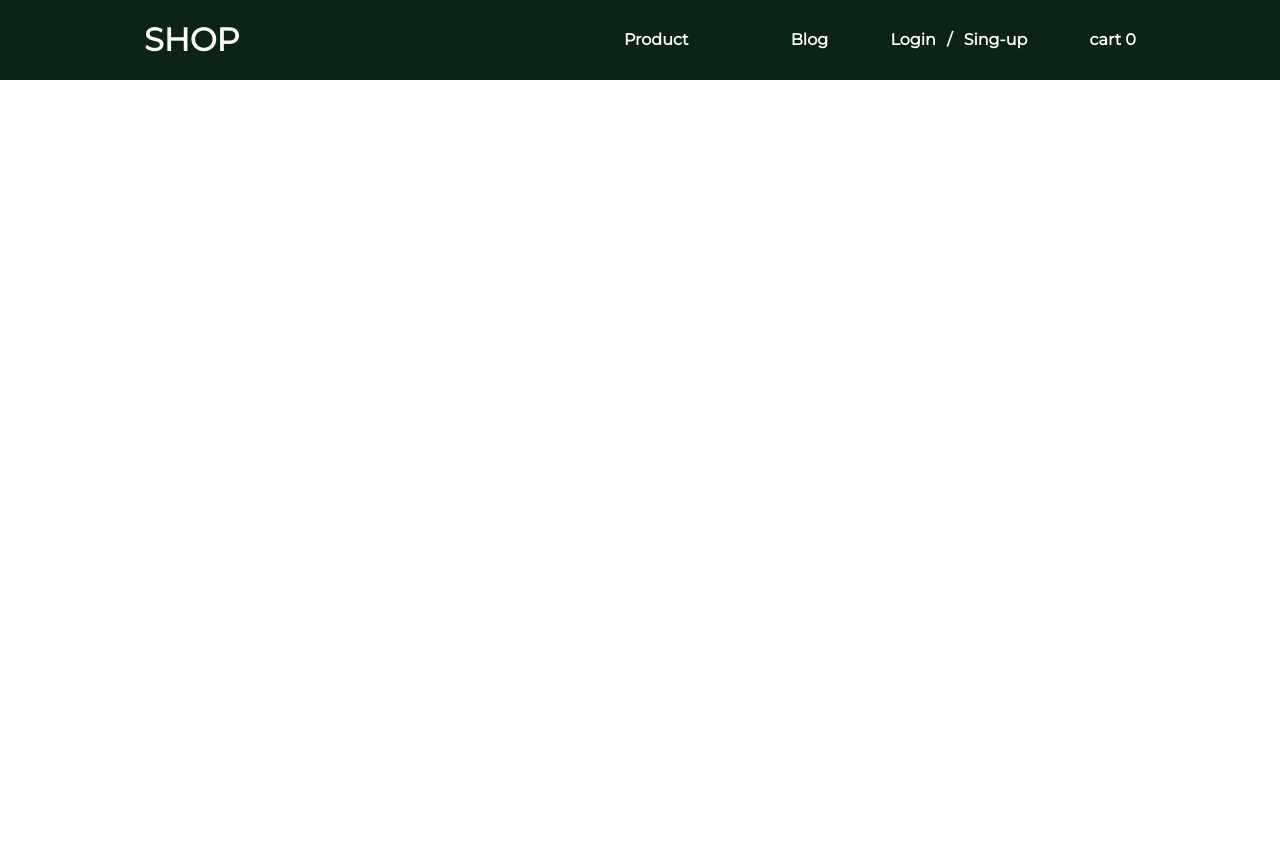
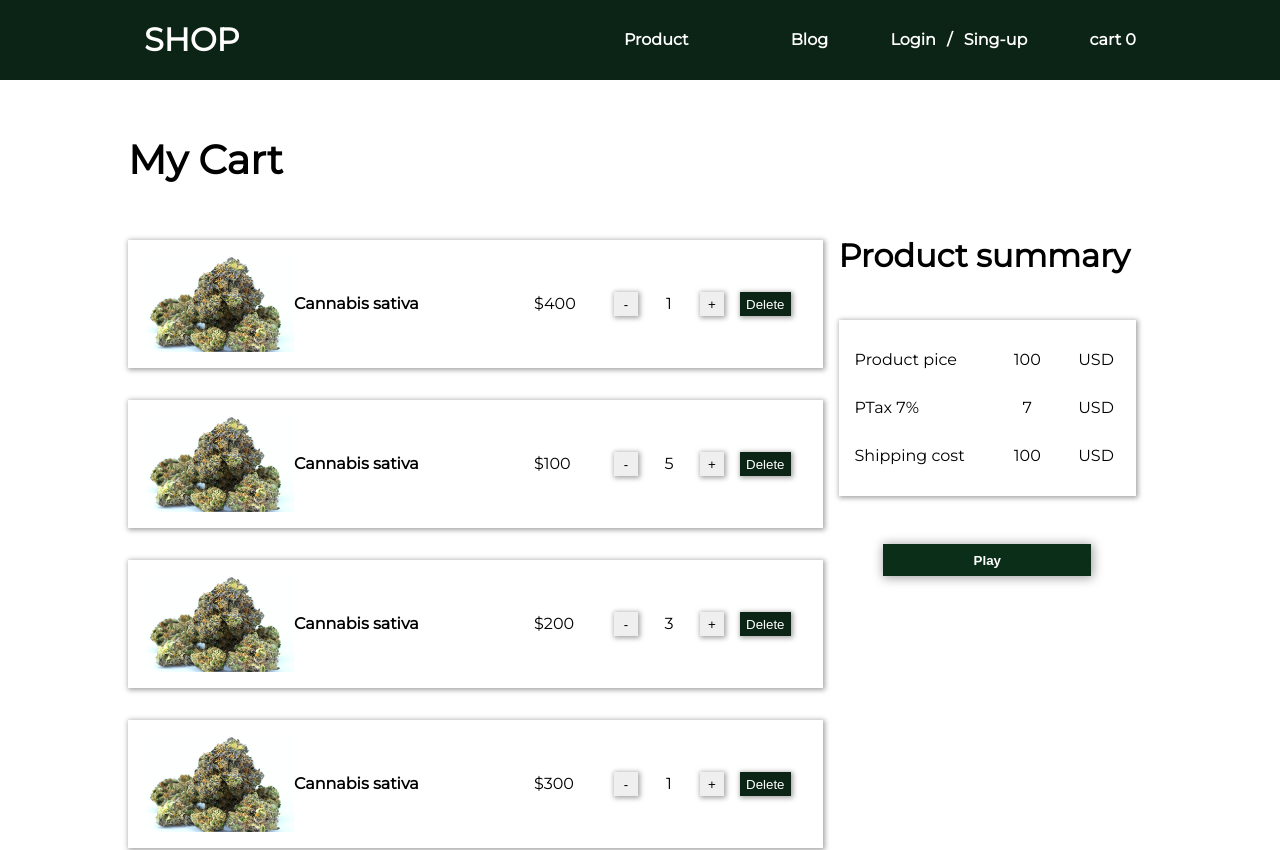
Before and after one commit to nuntipatcpe/shop-vite-project, a React (Vite) app: page /cart in a window 1280 px wide. Shown: the top 850 px of the page. Before the commit the page ends 800 px from the top, so only its background shows below. Built offline with nearby package versions, Linux system fonts and the light colour scheme.

Commit message:
feat : cart

```diff
--- a/src/App.jsx
+++ b/src/App.jsx
@@ -5,8 +5,9 @@ import Navbar from './layout/Navbar'
 import Home from './pages/Home'
 import Products from './pages/Products'
 import ProductDetails from './pages/ProductDetails'
+import Cart from './pages/Cart'
 
-import { BrowserRouter as Router, Routes , Route, Link } from "react-router-dom";
+import { BrowserRouter as Router, Routes , Route} from "react-router-dom";
 
 function App() {
   const [count, setCount] = useState()
@@ -22,7 +23,7 @@ function App() {
           <Route path='/Products/tools' element={<Products menu={'tools'}/>} />
           <Route path='/details' element={<ProductDetails/>} />
           <Route path='/tools' element={<Products/>} />
-
+          <Route path='/cart' element={<Cart/>} />
         </Routes>
       </Router>
 
--- /dev/null
+++ b/src/component/Cart/ListProduct.jsx
@@ -0,0 +1,35 @@
+import React,{useState} from "react";
+
+function ListProduct(props) {
+    const data = props.data;
+    const [count, setCount] = useState(data.num);
+  return (
+    <div className="product-items">
+      <img src="/src/assets/img/bg-2.png" alt="" />
+      <div className="name">{data.name}</div>
+      <div className="pice">{data.pice}</div>
+      <div className="num">
+        <button
+          className="increase"
+          onClick={() => {
+            setCount(count - 1);
+          }}
+        >
+          -
+        </button>
+        <p>{count}</p>
+        <button
+          className="decrease"
+          onClick={() => {
+            setCount(count + 1);
+          }}
+        >
+          +
+        </button>
+      </div>
+      <button className="delete-btn">Delete</button>
+    </div>
+  );
+}
+
+export default ListProduct;
--- /dev/null
+++ b/src/pages/Cart.jsx
@@ -0,0 +1,101 @@
+import React from "react";
+import ListProduct from "../component/Cart/ListProduct";
+
+function Cart() {
+  const data = [
+    {
+      name: "Cannabis sativa",
+      pice: "$400",
+      num: 1,
+    },
+    {
+      name: "Cannabis sativa",
+      pice: "$100",
+      num: 5,
+    },
+    {
+      name: "Cannabis sativa",
+      pice: "$200",
+      num: 3,
+    },
+    {
+      name: "Cannabis sativa",
+      pice: "$300",
+      num: 1,
+    },
+    {
+      name: "Cannabis sativa",
+      pice: "$300",
+      num: 1,
+    },
+    {
+      name: "Cannabis sativa",
+      pice: "$300",
+      num: 1,
+    },
+    {
+      name: "Cannabis sativa",
+      pice: "$300",
+      num: 1,
+    },
+    {
+      name: "Cannabis sativa",
+      pice: "$300",
+      num: 1,
+    },
+    {
+      name: "Cannabis sativa",
+      pice: "$300",
+      num: 1,
+    },
+    {
+      name: "Cannabis sativa",
+      pice: "$300",
+      num: 1,
+    }
+  ];
+
+  return (
+    <div className="cart">
+      <div className="container">
+        <div className="cart-items">
+          <h1>My Cart</h1>
+          {/* _______________ */}
+          {data.map((item) => {
+            return (
+                    <ListProduct data={item}/>
+            );
+          })}
+
+        </div>
+        <div className="summary">
+
+          <h1>Product summary</h1>
+          <div className="card-summary">
+            <div className="item">
+              <h2>Product pice</h2>
+              <p>100</p>
+              <p>USD</p>
+            </div>
+            <div className="item">
+              <h2>PTax 7%</h2>
+              <p>7</p>
+              <p>USD</p>
+            </div>
+            <div className="item">
+              <h2>Shipping cost</h2>
+              <p>100</p>
+              <p>USD</p>
+            </div>
+          </div>
+          <div className="btn">
+            <button>Play</button>
+          </div>
+
+        </div>
+      </div>
+    </div>
+  );
+}
+
+export default Cart;
--- a/src/pages/ProductDetails.jsx
+++ b/src/pages/ProductDetails.jsx
@@ -9,7 +9,7 @@ function ProductDetails() {
         <h1 className="title">Product details</h1>
         <div className="detail-con">
           <div className="img">
-            <img src="/src/assets/img/bg-2.png" alt="" />
+            <img src="/src/assets/img/bg-1.png" alt="" />
           </div>
 
           <div className="detail">
@@ -35,6 +35,7 @@ function ProductDetails() {
                 +
               </button>
             </div>
+
             <div className="btn">
               <button className="add-cart">Add to cart</button>
               <button className="buy">Buy</button>
--- a/src/pages/Products.jsx
+++ b/src/pages/Products.jsx
@@ -7,7 +7,7 @@ function Products(props) {
   return (
     <div className="product">
       <div className="container">
-        <h1 className="title">Cannabis strains</h1>
+        <h1 className="title">{productProp}</h1>
         <input type="text" className="serach" placeholder="Serach" />
         <div className="grid-container">
           <CardComponent item={productProp} />
--- a/src/style/scss/abstracts/_mixins.scss
+++ b/src/style/scss/abstracts/_mixins.scss
@@ -66,17 +66,23 @@
   }
 }
 
-@mixin btn-increase {
+@mixin btn-increase-decrease {
   cursor: pointer;
   border: 0px;
+  width: 1.5rem;
+  height: 1.5rem;
   box-shadow: 1px 1px 5px 1px rgb(163, 163, 163);
   &:hover {
     transform: scale(1.1);
   }
 }
-@mixin btn-decrease {
+@mixin btn-delete {
   cursor: pointer;
   border: 0px;
+  // width: 1.5rem;
+  height: 1.5rem;
+  color: c.$color-base-1;
+  background-color: c.$color-base-3;
   box-shadow: 1px 1px 5px 1px rgb(163, 163, 163);
   &:hover {
     transform: scale(1.1);
--- /dev/null
+++ b/src/style/scss/component/_listProduct.scss
@@ -0,0 +1,47 @@
+@use '../abstracts' as abs;
+.product-items{
+    display: flex;
+    height: 6rem;
+    justify-content: space-between;
+    align-items: center;
+    padding: 1rem;
+    box-shadow: 1px 1px 5px 1px rgb(163, 163, 163);
+    margin-bottom: 2rem;
+
+    img{
+        width: 150px;
+        height: 100%;
+        object-fit: cover;
+    }
+    .name{
+        font-weight: bold;
+        width: 240px;
+
+    }
+    .pice{
+        width: 5rem;
+    }
+    .num {
+        display: flex;
+        // width: 50px;
+        height: 100px;
+        justify-content: space-between;
+        align-items: center;
+        gap: 1rem;
+        p{
+          // background: #000;
+          text-align: center;
+          width: 30px;
+        }
+        .increase {
+          @include abs.btn-increase-decrease;
+        }
+        .decrease {
+          @include abs.btn-increase-decrease;
+        }
+      }
+      .delete-btn{
+        margin: 0 1rem;
+        @include abs.btn-delete;
+      }
+}
--- a/src/style/scss/main.scss
+++ b/src/style/scss/main.scss
@@ -8,5 +8,7 @@
 @use './pages/home';
 @use './pages/products';
 @use './pages/product_detail';
+@use './pages/cart';
 
 @use './component/card';
+@use './component/listProduct';
--- /dev/null
+++ b/src/style/scss/pages/_cart.scss
@@ -0,0 +1,65 @@
+@use '../abstracts' as abs;
+.cart{
+  .container{
+    // justify-content: start;
+    align-items: flex-start;
+
+  }
+    .cart-items{
+        width: 70%;
+        display: flex;
+        flex-direction: column;
+        h1{
+            font-weight: bold;
+            width: 100%;
+            font-size: abs.$font-3;
+            height: 10rem;
+            display: flex;
+            align-items: center;
+        }
+    }
+
+    .summary{
+        margin-top: 10rem;
+        padding: 0 1rem;
+        width: 30%;
+        height: 500px;
+
+        display: flex;
+        flex-direction: column;
+        // justify-content: space-between;
+        h1{
+          height: 5rem;
+          font-weight: bold;
+          font-size: abs.$font-2;
+        }
+        .card-summary{
+          margin-bottom: 3rem;
+          padding: 0 1rem;
+          box-shadow: 1px 1px 5px 1px rgb(163, 163, 163);
+          .item{
+            display: flex;
+            margin: 2rem 0rem;
+            justify-content: space-between;
+            h2{
+              width: 8rem;
+            }
+            p{
+              // background: #ddd;
+              width: 3rem;
+              text-align: center;
+            }
+          }
+        }
+        .btn{
+          display: flex;
+          justify-content: center;
+            button{
+          align-items: center;
+          width: 70%;
+          @include abs.btn-add;
+        }
+        }
+
+    }
+}
--- a/src/style/scss/pages/_product_detail.scss
+++ b/src/style/scss/pages/_product_detail.scss
@@ -1,6 +1,6 @@
 @use "../abstracts" as abs;
 .product-details {
-    color: abs.$color-base-3;
+  color: abs.$color-base-3;
   .container {
     // background: #000;
     display: flex;
@@ -31,7 +31,7 @@
       img {
         box-shadow: 1px 1px 10px 1px #bbb;
         max-width: 100%;
-        max-height: 420px;
+        max-height: 550px;
         object-fit: contain;
         object-position: center;
       }
@@ -42,7 +42,7 @@
       // background: #000;
       display: flex;
       flex-direction: column;
-      align-items: center;
+      // align-items: flex-;
       .name {
         display: flex;
         width: 100%;
@@ -50,8 +50,9 @@
         font-weight: bold;
         font-size: abs.$font-3;
         justify-content: start;
-        align-items: center;
-        height: 10rem;
+        align-items: flex-start;
+
+        height: 6rem;
       }
       .pice {
         display: flex;
@@ -64,26 +65,36 @@
       }
       .num {
         display: flex;
-        width: 100%;
+        width: 50%;
         height: 100px;
-        // justify-content: start;
+        justify-content: space-between;
         align-items: center;
         gap: 3rem;
+        p{
+          // background: #000;
+          text-align: center;
+          width: 40%;
+        }
+        .increase {
+          @include abs.btn-increase-decrease;
+        }
+        .decrease {
+          @include abs.btn-increase-decrease;
+        }
       }
       .btn {
         width: 100%;
-        margin-bottom: 2rem ;
+        margin-bottom: 2rem;
         .add-cart {
           @include abs.btn-add;
           height: 3rem;
           width: 10rem;
         }
         .buy {
-        @include abs.btn-buy;
-        height: 3rem;
-        width: 10rem;
-        margin-left: 2rem;
-
+          @include abs.btn-buy;
+          height: 3rem;
+          width: 10rem;
+          margin-left: 2rem;
         }
       }
       .description {
```
